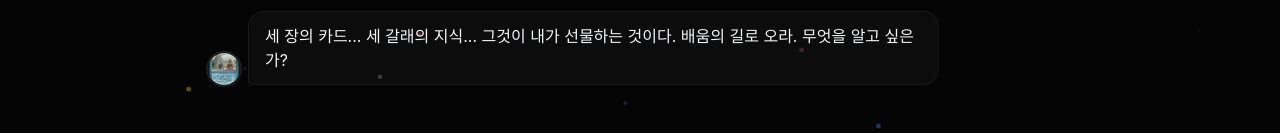
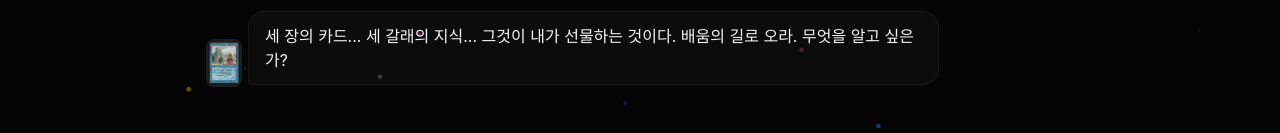
Before and after one commit to seojoonkim/deckalive, a React (Vite) app: page /card/ancestral-recall in a window 1280 px wide. Shown: the part 225-358 px from the top of the page. Built offline with nearby package versions, Linux system fonts and the light colour scheme.

Commit message:
style: 아바타를 카드 모양으로 변경
- 원형(rounded-full) → 직사각형(rounded-md)
- 크기: 32x44px (카드 비율 1:1.375)
- 카드 게임 테마에 맞는 아바타 형태

```diff
--- a/src/components/ChatTab.tsx
+++ b/src/components/ChatTab.tsx
@@ -186,9 +186,8 @@ export default function ChatTab({ card }: Props) {
 
   const themeColor = getThemeColor();
 
-  // 아바타 크기 (일관성을 위해 상수로)
-  const AVATAR_SIZE = 'w-8 h-8';
-  const AVATAR_MARGIN = 'ml-10'; // 아바타 없을 때 여백 (8 + gap 2)
+  // 아바타 크기 - 카드 비율 (32x44px, 약 1:1.375)
+  const AVATAR_SIZE = 'w-8 h-11';
 
   return (
     <div className="flex flex-col h-[calc(100vh-160px)]">
@@ -226,7 +225,7 @@ export default function ChatTab({ card }: Props) {
                   <img
                     src={card.imageUrl}
                     alt={card.name}
-                    className={`${AVATAR_SIZE} rounded-full object-cover ring-2 ring-white/10 flex-shrink-0`}
+                    className={`${AVATAR_SIZE} rounded-md object-cover ring-2 ring-white/10 flex-shrink-0`}
                   />
                   <div className="chat-bubble-assistant px-4 py-3">
                     <TypingDots color={themeColor} />
@@ -242,7 +241,7 @@ export default function ChatTab({ card }: Props) {
                   <img
                     src={card.imageUrl}
                     alt={card.name}
-                    className={`${AVATAR_SIZE} rounded-full object-cover ring-2 ring-white/10 flex-shrink-0`}
+                    className={`${AVATAR_SIZE} rounded-md object-cover ring-2 ring-white/10 flex-shrink-0`}
                   />
                   <div className="chat-bubble-assistant px-4 py-3 text-gray-100 animate-bubble-in">
                     {msg.content ? (
@@ -275,7 +274,7 @@ export default function ChatTab({ card }: Props) {
                   <img
                     src={card.imageUrl}
                     alt={card.name}
-                    className={`${AVATAR_SIZE} rounded-full object-cover ring-2 ring-white/10 flex-shrink-0`}
+                    className={`${AVATAR_SIZE} rounded-md object-cover ring-2 ring-white/10 flex-shrink-0`}
                   />
                 ) : (
                   <div className={`${AVATAR_SIZE} flex-shrink-0`} />
@@ -305,7 +304,7 @@ export default function ChatTab({ card }: Props) {
                   <img
                     src={card.imageUrl}
                     alt={card.name}
-                    className={`${AVATAR_SIZE} rounded-full object-cover ring-2 ring-white/10 flex-shrink-0`}
+                    className={`${AVATAR_SIZE} rounded-md object-cover ring-2 ring-white/10 flex-shrink-0`}
                   />
                 ) : (
                   <div className={`${AVATAR_SIZE} flex-shrink-0`} />
@@ -326,7 +325,7 @@ export default function ChatTab({ card }: Props) {
             <img
               src={card.imageUrl}
               alt={card.name}
-              className={`${AVATAR_SIZE} rounded-full object-cover ring-2 ring-white/10 flex-shrink-0`}
+              className={`${AVATAR_SIZE} rounded-md object-cover ring-2 ring-white/10 flex-shrink-0`}
             />
             <div className="chat-bubble-assistant px-4 py-3">
               <TypingDots color={themeColor} />
```
